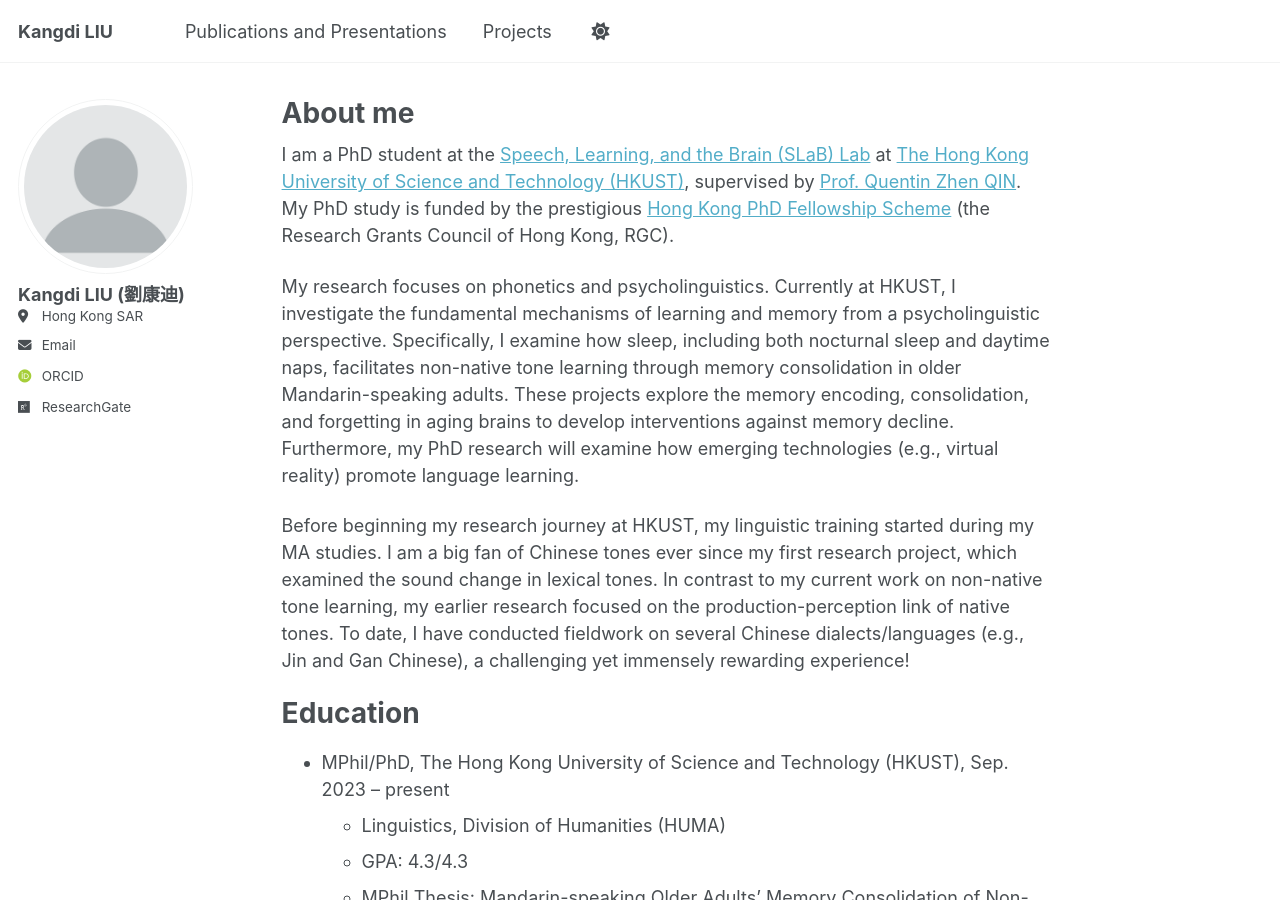
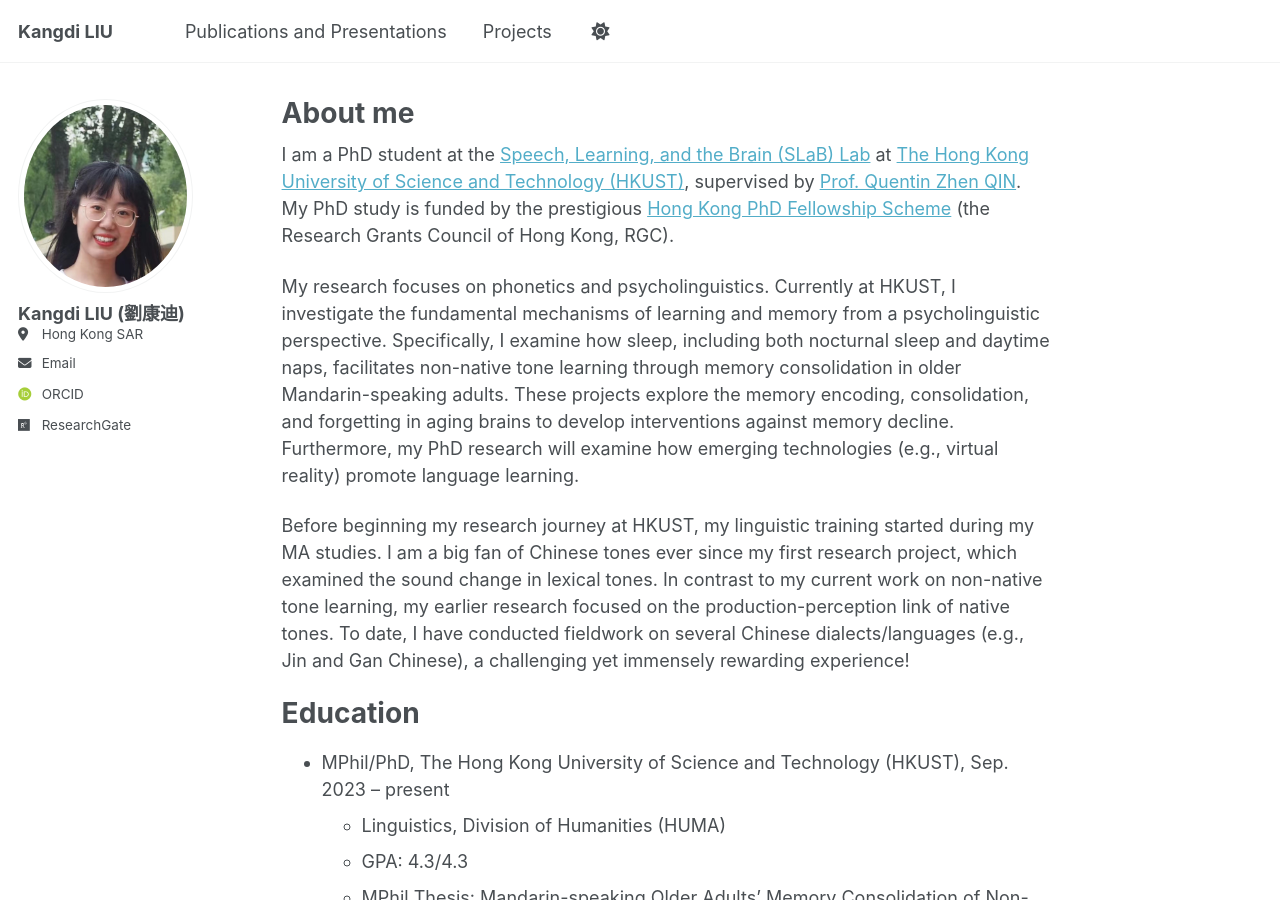
Before and after one commit to kliubc2025/kliubc.github.io, a Jekyll site: the page built from _pages/about.md, in a window 1280 px wide and 900 px high. Built offline with Jekyll 4.4.1, drawn with Linux system fonts in a browser that asks for light colours; some web fonts are replaced; a script that is not in the unit is left out.

Commit message:
Update _config.yml

```diff
--- a/_config.yml
+++ b/_config.yml
@@ -22,7 +22,7 @@ repository               : "academicpages/academicpages.github.io"
 #               Additional customization can be done by editing /_includes/author-profile.html
 author:
   # Biographic information
-  avatar           : "profile.png"
+  avatar           : "Head.jpg"
   name             : "Kangdi LIU (劉康迪)"
   position          : "PhD student, HUMA, HKUST"
   bio              : #"Short biography for the left-hand sidebar"
```
